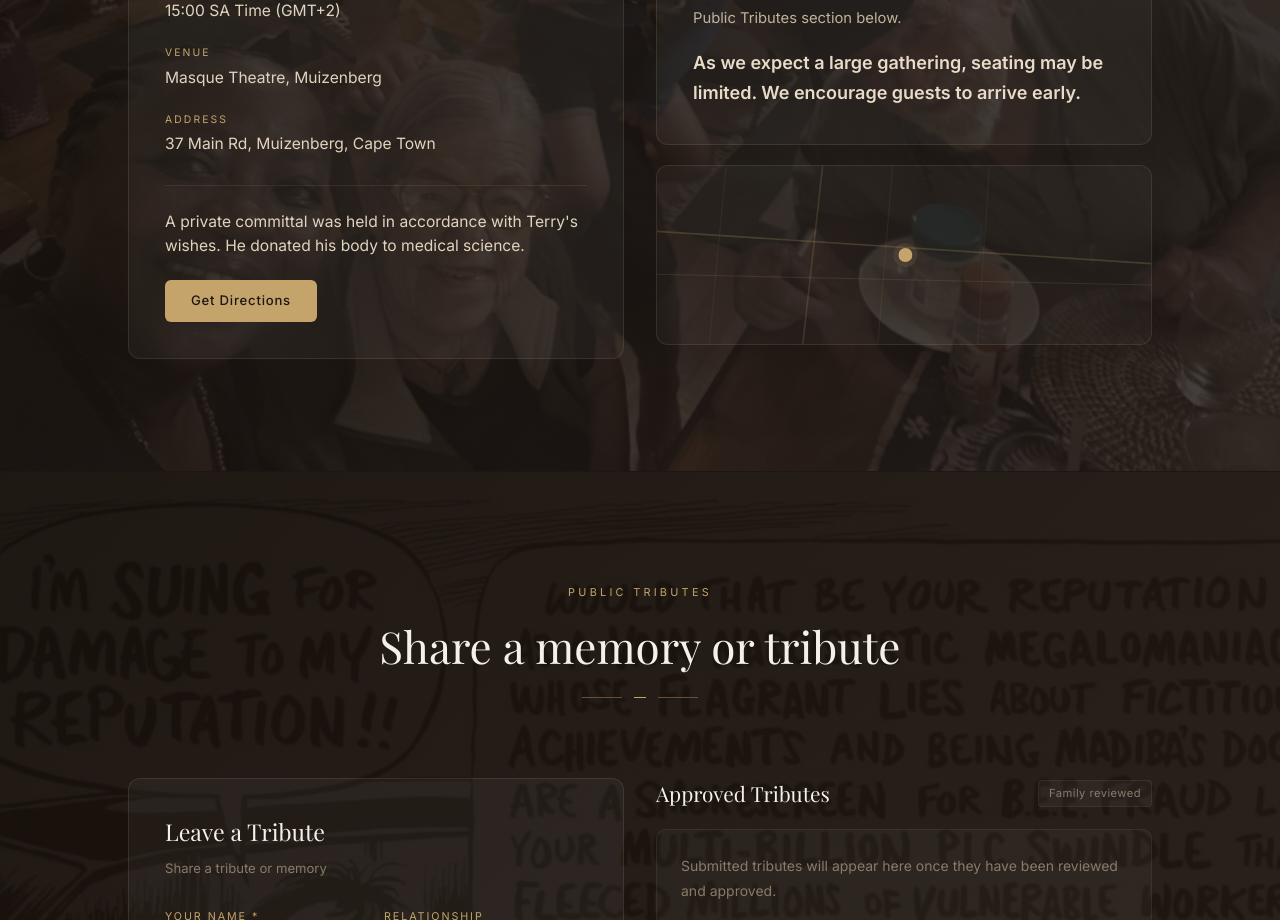
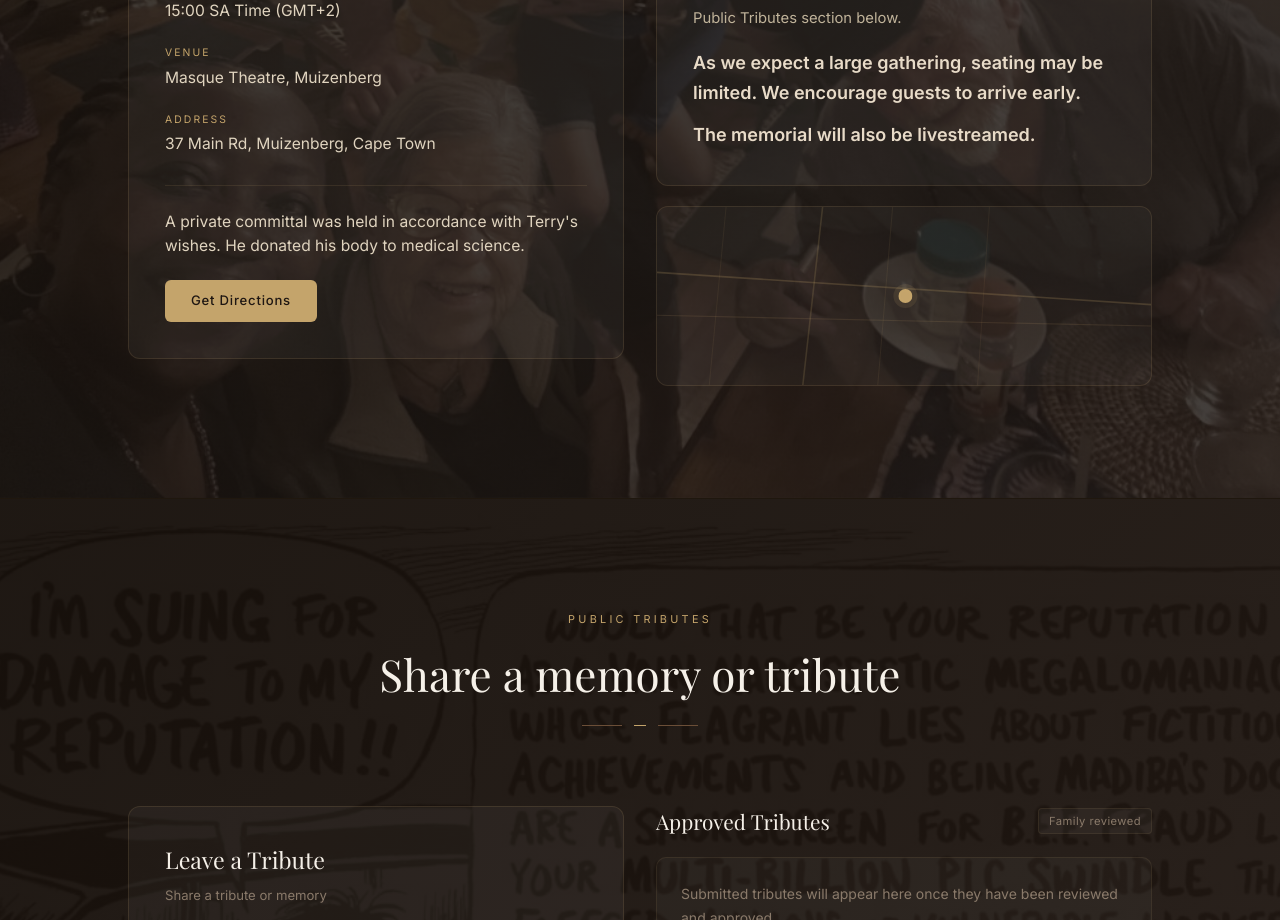
Before and after one commit to AsipheG123/terry-bell-memorial, a Next.js app: page / in a window 1280 px wide. Shown: the part 2860-3780 px from the top of the page. Built offline with nearby package versions, Linux system fonts and the light colour scheme.

Commit message:
Add livestream mention to memorial service section

```diff
--- a/components/MemorialServiceSection.tsx
+++ b/components/MemorialServiceSection.tsx
@@ -204,6 +204,26 @@ export default function MemorialServiceSection() {
               >
                 {memorialService.seatingNote}
               </p>
+              <p
+                style={{
+                  fontFamily: "var(--font-sans)",
+                  fontSize: "1.125rem",
+                  fontWeight: 700,
+                  color: "#E8DBC8",
+                  lineHeight: 1.65,
+                  marginTop: "0.75rem",
+                  marginBottom: 0,
+                }}
+              >
+                {memorialService.livestreamNote.split(/(livestreamed)/).map(
+                  (chunk, i) =>
+                    chunk === "livestreamed" ? (
+                      <strong key={i}>{chunk}</strong>
+                    ) : (
+                      <span key={i}>{chunk}</span>
+                    ),
+                )}
+              </p>
             </div>
 
             {/* Stylised map */}
--- a/data/memorial.ts
+++ b/data/memorial.ts
@@ -9,5 +9,6 @@ export const memorialService = {
     "We continue to remember Terry Bell with love, respect and gratitude. The memorial service will be held at the Masque Theatre, Muizenberg on Friday, 8 May 2026. In the meantime, please share a memory or tribute using the Public Tributes section below.",
   seatingNote:
     "As we expect a large gathering, seating may be limited. We encourage guests to arrive early.",
+  livestreamNote: "The memorial will also be livestreamed.",
   note: "A private committal was held in accordance with Terry's wishes. He donated his body to medical science.",
 };
```
